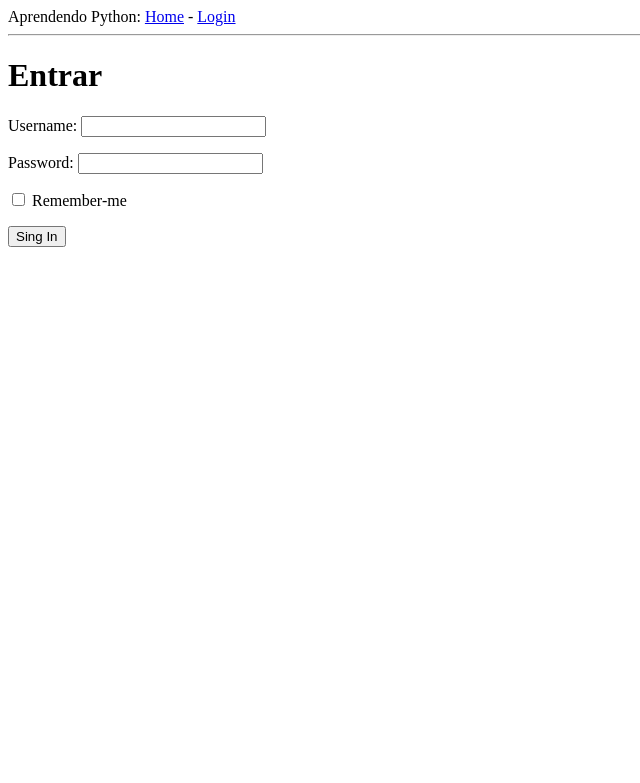
After one commit to MatheusNinuma/Treino, a Flask app: page /login in a window 1280 px wide. The commit adds this page. Shown: the top 783 px of the page, without its empty margins (0-640 px from the left). Run offline with Flask 2, Linux system fonts and the light colour scheme.

Commit message:
com login

```diff
--- a/app/routes.py
+++ b/app/routes.py
@@ -2,11 +2,22 @@
 #essas rotas dependem do app
 
 from app import app
-from flask import render_template #Arquivo HTML
+from flask import render_template, request #Arquivo HTML
 
 
 @app.route("/")  #Para essa URL, acontece a função a seguir
 @app.route("/index") #Duas URL para a mesma página
 def index():
-    return render_template("index.html") #toda vez que a pessoa entrar nessa página, devolve esse html
-#    return "Olá, mundo"
+    user = {'username': 'Matheus'}
+    posts = [
+        {'autor': {'username': 'Aline'}, 'body': "Olá da Maria"},
+        {'autor': {'username': 'Ricardo'}, 'body': "Olá!"}
+    ]
+    return render_template("index.html", user=user, posts=posts) #toda vez que a pessoa entrar nessa página, devolve esse html
+#    return "Olá, mundo", envia a variável username
+
+@app.route('/login', methods=["GET", "POST"])
+def login():
+    if request.method == "POST":
+        print(request.values.get("user"), request.values.get("pass"), request.values.get("remember"))
+    return render_template("login.html" , title="Login")
--- /dev/null
+++ b/app/templates/base.html
@@ -0,0 +1,14 @@
+<html>
+    <head>
+      {% if title %}
+      <title>{{ title }} - Aprendendo Python</title>
+      {% else %}
+      <title>Aprendendo Python</title>
+      {% endif %}
+    </head>
+    <body>
+        <div>Aprendendo Python: <a href="/index">Home</a>  -  <a href="/login">Login</a></div>
+        <hr>
+        {% block content %}{% endblock %}
+    </body>
+</html
--- /dev/null
+++ b/app/templates/login.html
@@ -0,0 +1,23 @@
+{% extends "base.html" %}
+
+{% block content %}
+<h1>Entrar</h1>
+<form method="POST" action="">
+<p>
+    <label for="username">Username: </label>
+    <input name="user" id= "username" type="text">
+</p>
+
+<p>
+    <label for="password">Password: </label>
+    <input name="pass" id= "password" type="password">
+</p>
+
+<p>
+    <input type="checkbox" id = "remember" name="remember">
+    <label for="remember">Remember-me</label>
+</p>
+
+<button>Sing In</button>
+</form>
+{% endblock %}
```
Also changed, not shown: app/templates/index.html (+11 -11 lines), requiriments.txt (added, +7 -0 lines).
